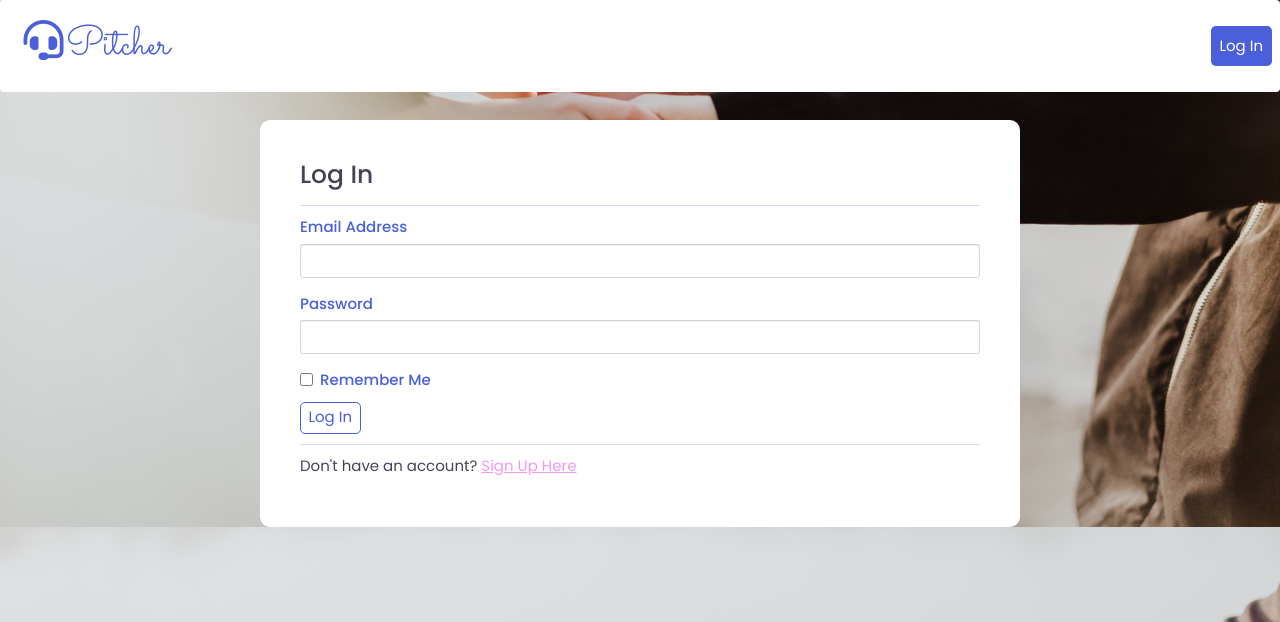
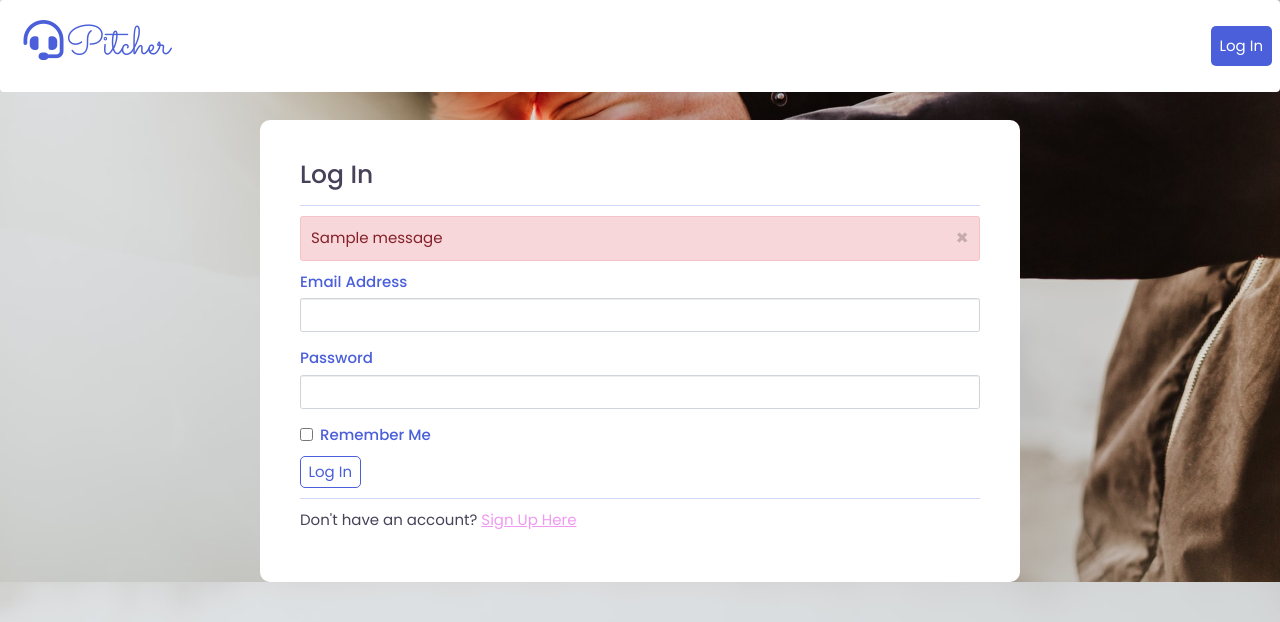
Before and after one commit to peterken674/pitcher, a Flask app: page /authenticate/login in a window 1280 px wide. Shown: the top 622 px of the page. Run offline with Flask 2, Linux system fonts and the light colour scheme; tables that the repository leaves empty hold one stand-in row (values such as "Sample post"); one stand-in notice (Sample message) is shown; some libraries are stand-ins or nearby versions.

Commit message:
Add login flash.

```diff
--- a/app/templates/auth/login.html
+++ b/app/templates/auth/login.html
@@ -9,6 +9,14 @@
         <div class="col-8">
             <h1 class="mb-4 sign-title">Log In</h1>
             <hr>
+            <!-- Flash Message -->
+            {% for message in get_flashed_messages() %}
+            <div class="alert alert-danger">
+                <button type="button" class="close" data-dismiss="alert">&times;</button>
+                {{ message }}
+            </div>
+            {% endfor %}
+
             {{ wtf.quick_form(login_form)}}
             <hr>
             <p class="mt-2">Don't have an account? <a href="{{url_for('auth.signup')}}">Sign Up Here</a></p>
```
